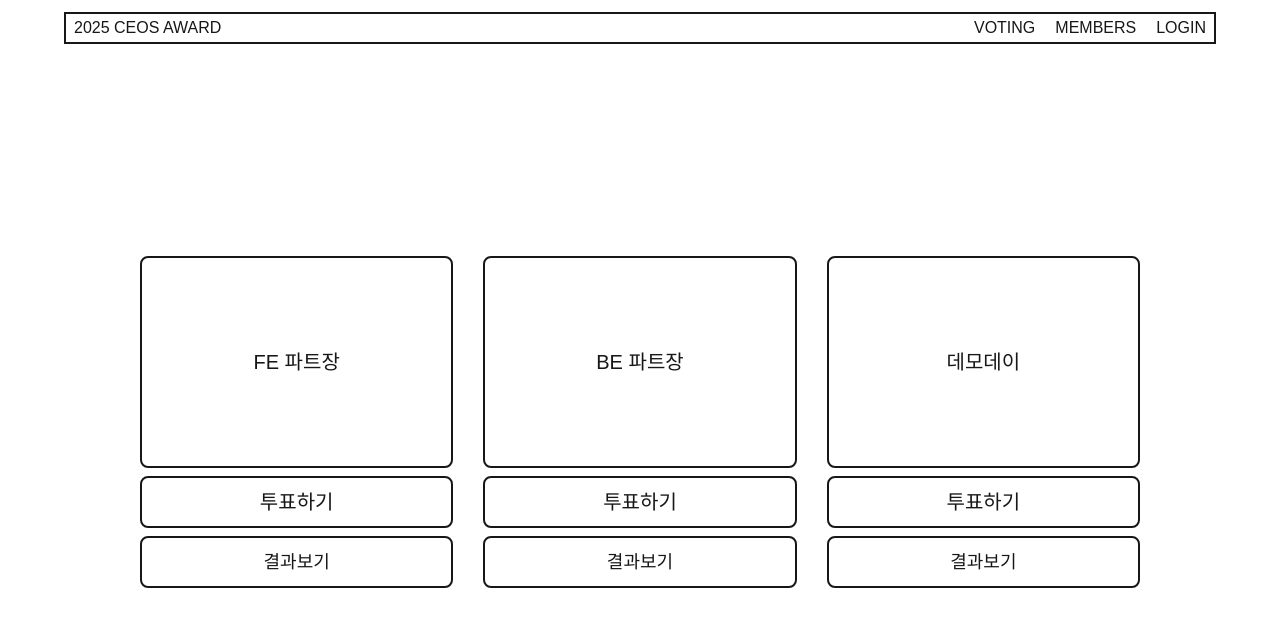
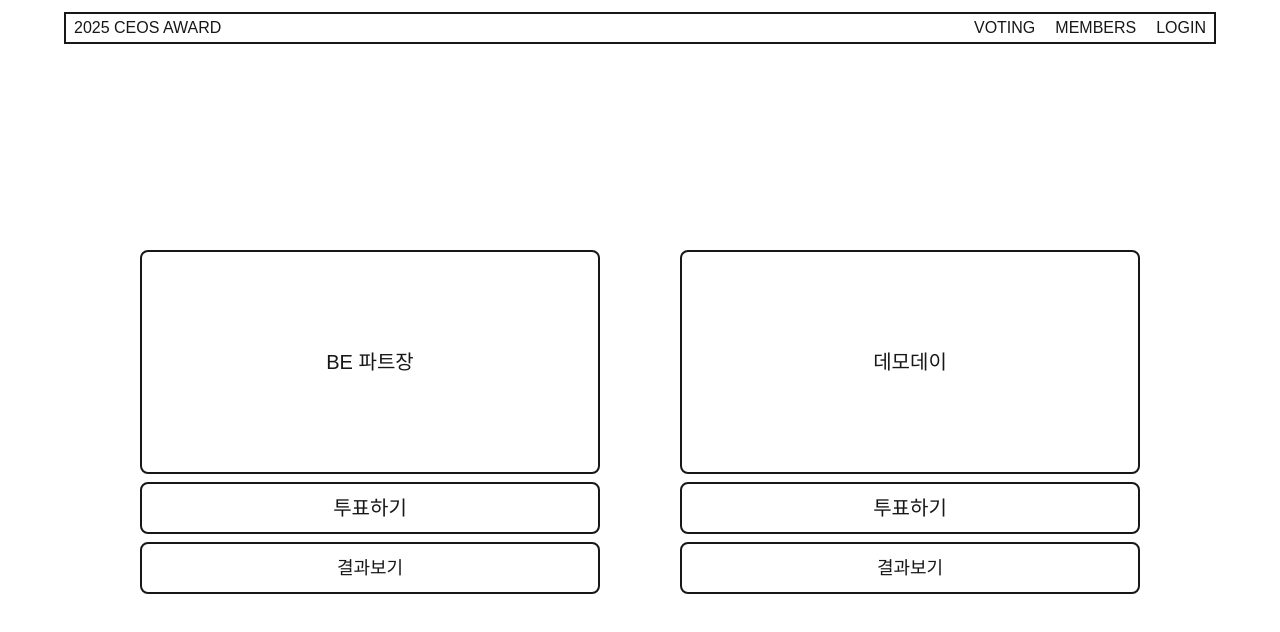
Before and after one commit to CEOS-22nd-CatchUP/next-vote-22nd, a Next.js app: page /vote in a window 1280 px wide. Shown: the top 632 px of the page. Built offline with nearby package versions, Linux system fonts and the light colour scheme.

Commit message:
feat: TopNavbar VOTING 클릭 시 유저 정보(front/back)에 따라 투표 메인페이지 투표 항목 렌더링 변경 #1

```diff
--- a/src/app/vote/page.tsx
+++ b/src/app/vote/page.tsx
@@ -10,12 +10,18 @@ export default function VoteMainPage() {
 
   // 테스트용 데이터
   const isLoggedIn = true;
+  const userPart = 'back';
 
   const votedStatus: Record<string, boolean> = {
     front: false,
     back: true,
     demo: false,
   };
+
+  const filteredCategories = voteCategories.filter((category) => {
+    if (category.part === 'demo') return true;
+    return category.part === userPart;
+  });
 
   const [alertOpen, setAlertOpen] = useState(false);
   const [alertMessage, setAlertMessage] = useState('');
@@ -28,6 +34,15 @@ export default function VoteMainPage() {
       router.push('/login');
     });
     setAlertOpen(true);
+  };
+
+  // 투표하기 버튼 클릭
+  const handleVoteClick = (category: any) => {
+    if (!isLoggedIn) {
+      openLoginAlert();
+      return;
+    }
+    router.push(category.voteUrl);
   };
 
   // 결과보기 버튼 클릭
@@ -48,21 +63,12 @@ export default function VoteMainPage() {
     router.push(category.resultUrl);
   };
 
-  // 투표하기 버튼 클릭
-  const handleVoteClick = (category: any) => {
-    if (!isLoggedIn) {
-      openLoginAlert();
-      return;
-    }
-    router.push(category.voteUrl);
-  };
-
   return (
-    <div className="grid max-h-[85dvh] w-[60dvw] grid-cols-1 gap-8 whitespace-nowrap md:my-5 md:w-[80dvw] md:grid-cols-3 md:gap-6 xl:w-250 xl:gap-7.5">
-      {voteCategories.map((category) => (
+    <div className="grid max-h-[85dvh] w-[60dvw] grid-cols-1 gap-10 whitespace-nowrap md:my-5 md:w-[80dvw] md:grid-cols-2 md:gap-10 xl:w-250 xl:gap-20">
+      {filteredCategories.map((category) => (
         <div key={category.name} className="flex flex-col items-center">
           {/* 카테고리 */}
-          <div className="border-foreground mb-2 w-full rounded-lg border-2 py-10 text-center text-lg font-medium md:px-[5vw] md:py-[7vw] xl:px-12.5 xl:py-22.5 xl:text-xl">
+          <div className="border-foreground mb-2 w-full rounded-lg border-2 py-10 text-center text-lg font-medium md:px-[5vw] md:py-[8vw] xl:px-12.5 xl:py-24 xl:text-xl">
             {category.name}
           </div>
 
--- a/src/constants/partCategories.ts
+++ b/src/constants/partCategories.ts
@@ -5,7 +5,7 @@ export const partNames: Record<string, string> = {
 };
 
 export const voteCategories = [
-  { name: 'FE 파트장', voteUrl: '/vote/front', resultUrl: '/vote/front/result' },
-  { name: 'BE 파트장', voteUrl: '/vote/back', resultUrl: '/vote/back/result' },
-  { name: '데모데이', voteUrl: '/vote/demo', resultUrl: '/vote/demo/result' },
+  { name: 'FE 파트장', part: 'front', voteUrl: '/vote/front', resultUrl: '/vote/front/result' },
+  { name: 'BE 파트장', part: 'back', voteUrl: '/vote/back', resultUrl: '/vote/back/result' },
+  { name: '데모데이', part: 'demo', voteUrl: '/vote/demo', resultUrl: '/vote/demo/result' },
 ];
```
